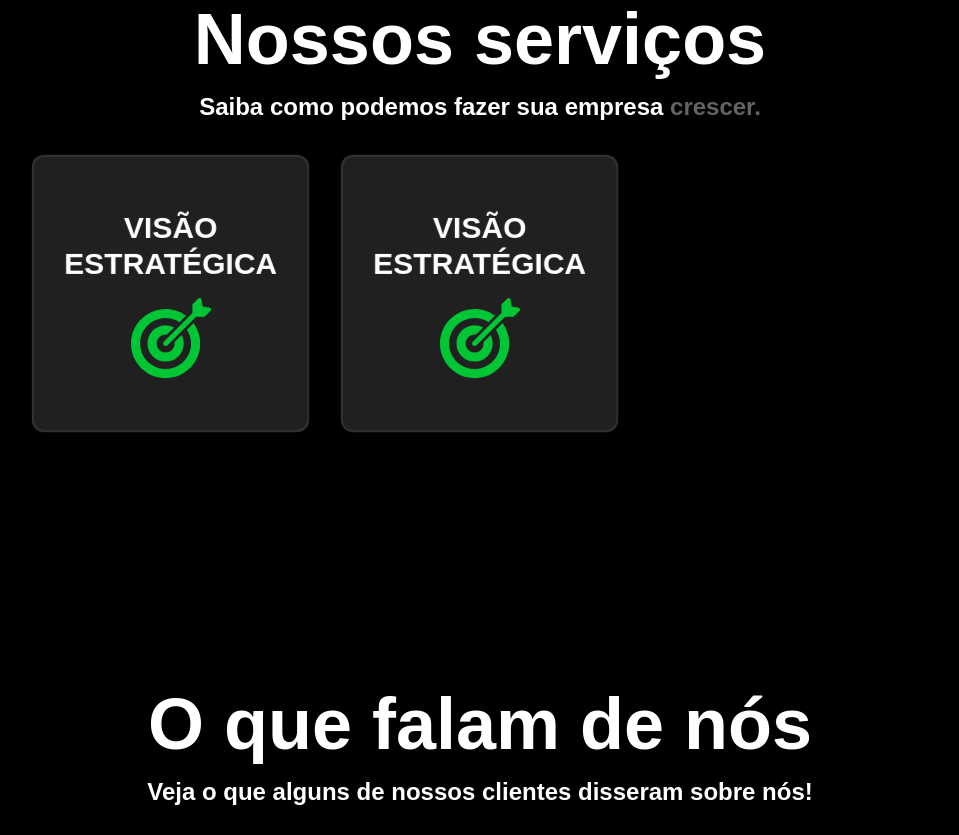
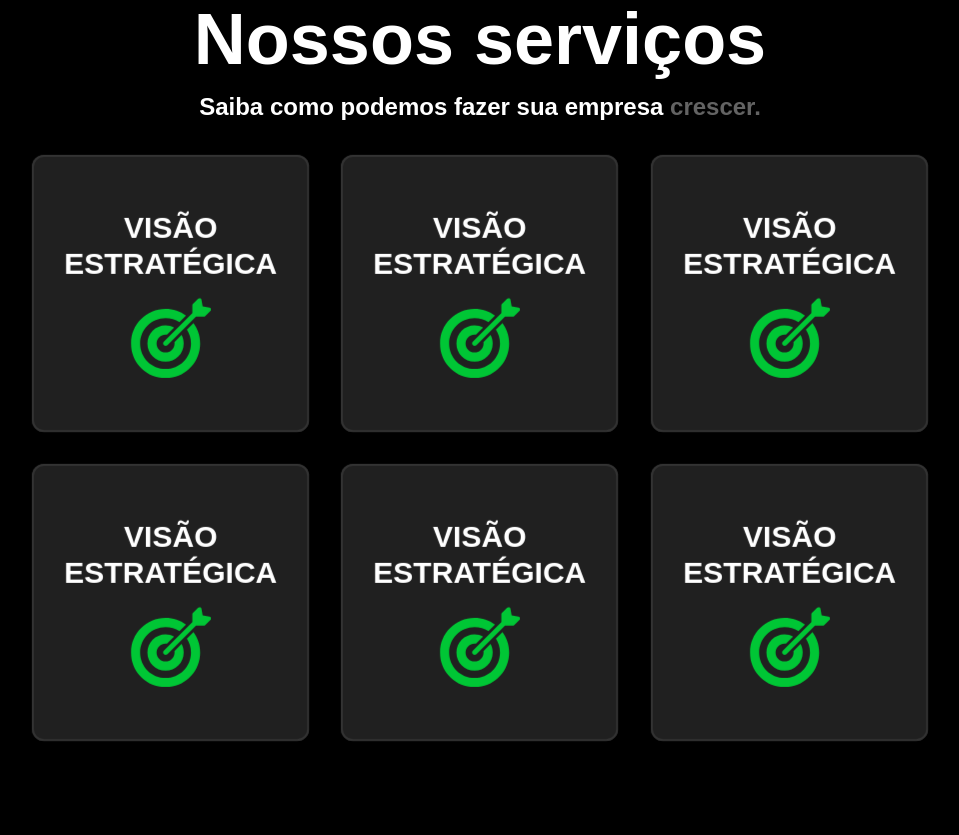
Before and after one commit to tulin404/bendito-north, a website built with Vite: page index.html in a window 1280 px wide. Shown: the part 1725-2560 px from the top of the page, without its empty margins (160-1119 px from the left). Built offline with nearby package versions, Linux system fonts and the light colour scheme; files whose address does not match are found by name; a web font is replaced by a local one.

```diff
--- a/index.html
+++ b/index.html
@@ -89,35 +89,72 @@
         </div>
         <div id="services-wrapper" class="hidden md:grid w-full max-w-lg md:max-w-4xl grid-cols-2 md:grid-cols-3 justify-center gap-8">
             <div class="card-wrapper">
-              <div class="card relative">
-                <div class="front-card absolute inset-0 text-text-primary text-center">
+              <div class="card">
+                <div class="front-card">
                   <h2>VISÃO ESTRATÉGICA</h2>
-                  <img src="src/assets/arrow-in-the-target.svg" class="h-20">
+                  <img src="src/assets/arrow-in-the-target.svg" class="h-20" alt="Alvo com flecha">
                 </div>
-                <div class="back-card absolute inset-0 flex items-center text-text-secondary">
+                <div class="back-card">
                   <p>Lorem ipsum dolor sit amet consectetur adipisicing elit. Necessitatibus, rerum tenetur hic inventore deleniti iste. Dignissimos, laudantium, quibusdam eveniet.</p>
                 </div>
               </div>
             </div>
             <div class="card-wrapper">
               <div class="card">
-
-                <!-- Frente -->
                 <div class="front-card">
                   <h2>VISÃO ESTRATÉGICA</h2>
                   <img src="src/assets/arrow-in-the-target.svg" class="h-20" alt="Alvo com flecha">
                 </div>
-
-                <!-- Verso -->
                 <div class="back-card">
                   <p>Lorem ipsum dolor sit amet consectetur adipisicing elit. Necessitatibus, rerum tenetur hic inventore deleniti iste. Dignissimos, laudantium, quibusdam eveniet.</p>
                 </div>
-
               </div>
             </div>
-
+            <div class="card-wrapper">
+              <div class="card">
+                <div class="front-card">
+                  <h2>VISÃO ESTRATÉGICA</h2>
+                  <img src="src/assets/arrow-in-the-target.svg" class="h-20" alt="Alvo com flecha">
+                </div>
+                <div class="back-card">
+                  <p>Lorem ipsum dolor sit amet consectetur adipisicing elit. Necessitatibus, rerum tenetur hic inventore deleniti iste. Dignissimos, laudantium, quibusdam eveniet.</p>
+                </div>
+              </div>
+            </div>
+            <div class="card-wrapper">
+              <div class="card">
+                <div class="front-card">
+                  <h2>VISÃO ESTRATÉGICA</h2>
+                  <img src="src/assets/arrow-in-the-target.svg" class="h-20" alt="Alvo com flecha">
+                </div>
+                <div class="back-card">
+                  <p>Lorem ipsum dolor sit amet consectetur adipisicing elit. Necessitatibus, rerum tenetur hic inventore deleniti iste. Dignissimos, laudantium, quibusdam eveniet.</p>
+                </div>
+              </div>
+            </div>
+            <div class="card-wrapper">
+              <div class="card">
+                <div class="front-card">
+                  <h2>VISÃO ESTRATÉGICA</h2>
+                  <img src="src/assets/arrow-in-the-target.svg" class="h-20" alt="Alvo com flecha">
+                </div>
+                <div class="back-card">
+                  <p>Lorem ipsum dolor sit amet consectetur adipisicing elit. Necessitatibus, rerum tenetur hic inventore deleniti iste. Dignissimos, laudantium, quibusdam eveniet.</p>
+                </div>
+              </div>
+            </div>
+            <div class="card-wrapper">
+              <div class="card">
+                <div class="front-card">
+                  <h2>VISÃO ESTRATÉGICA</h2>
+                  <img src="src/assets/arrow-in-the-target.svg" class="h-20" alt="Alvo com flecha">
+                </div>
+                <div class="back-card">
+                  <p>Lorem ipsum dolor sit amet consectetur adipisicing elit. Necessitatibus, rerum tenetur hic inventore deleniti iste. Dignissimos, laudantium, quibusdam eveniet.</p>
+                </div>
+              </div>
+            </div>
         </div>
-
         <div id="mobile-services-wrapper" class="flex md:hidden w-full relative h-[40dvh] items-center justify-center text-text-primary">
           <div id="arrow-pos" class="absolute aspect-square w-full left-1/2 -translate-x-1/2 font-body font-bold">
             <div id="arrow-left" class="absolute h-6 aspect-square hover:cursor-pointer -left-5.5 top-1/2 -translate-y-1/2 flex items-center justify-center bg-sticker-lighter rounded-full opacity-0 transition-opacity duration-200">&lt;</div>
--- a/src/css/input.css
+++ b/src/css/input.css
@@ -188,63 +188,54 @@
 .card-wrapper {
     perspective: 1000px;
     -webkit-perspective: 1000px;
+    will-change: transform; /* movido pra cá */
     @apply aspect-square transition-transform duration-300 hover:-translate-y-4 relative bg-transparent;
 }
-
 .card-wrapper:hover .card {
     transform: rotateY(180deg);
 }
-
 .card {
     width: 100%;
     height: 100%;
     position: relative;
-
     transform-style: preserve-3d;
     -webkit-transform-style: preserve-3d;
     transition: transform 0.6s cubic-bezier(0.4, 0, 0.2, 1);
-    will-change: transform;
+    /* will-change: transform; <- REMOVIDO daqui */
 }
-
 .front-card,
 .back-card {
     position: absolute;
     inset: 0;
     width: 100%;
     height: 100%;
-
-    /* Previne a piscada/flash durante o giro */
     backface-visibility: hidden !important;
     -webkit-backface-visibility: hidden !important;
-
-    /* Força aceleração gráfica sem misturar camadas */
-    transform-style: preserve-3d;
-    -webkit-transform-style: preserve-3d;
     -webkit-font-smoothing: antialiased;
-
-    @apply border-2 bg-sticker aspect-square rounded-xl;
+    /* REMOVIDO: border-2 (causa do flicker) */
+    @apply bg-sticker aspect-square rounded-xl;
 }
 
 .front-card {
-    @apply border-cta md:border-sticker-light md:hover:border-cta text-3xl flex flex-col items-center justify-center gap-4 font-heading font-bold text-text-primary text-center;
-
-    /* Separação física mínima para não dar conflito (Z-fighting) */
+    @apply md:hover:border-cta text-3xl flex flex-col items-center justify-center gap-4 font-heading font-bold text-text-primary text-center transition-all duration-200;
+    box-shadow: inset 0 0 0 2px var(--color-sticker-light); /* substitui border-cta */
     transform: rotateY(0deg) translateZ(1px);
     -webkit-transform: rotateY(0deg) translateZ(1px);
 }
 
+@media (min-width: 768px) {
+    .card-wrapper:hover .front-card {
+        box-shadow: inset 0 0 0 2px var(--color-cta);
+    }
+}
+
 .back-card {
-    @apply border-cta font-body font-light text-lg text-center px-2 flex items-center justify-center text-text-secondary;
-
+    @apply font-body font-light text-lg text-center px-2 flex items-center justify-center text-text-secondary;
+    box-shadow: inset 0 0 0 2px var(--color-cta); /* substitui border-cta */
     transform: rotateY(180deg) translateZ(1px);
     -webkit-transform: rotateY(180deg) translateZ(1px);
 }
 
-/*
-  EFEITO GLOW/SOMBRA SEM FLASH:
-  Criamos uma camada isolada presa ao container rotacional (.card).
-  Ela gira junto com a carta, mas não interfere com o backface-visibility das faces.
-*/
 .card::after {
     content: '';
     position: absolute;
@@ -254,12 +245,8 @@
     opacity: 0;
     transition: opacity 0.3s ease;
     pointer-events: none;
-
-    /* Garante que o glow fique levemente atrás do plano de renderização */
     transform: translateZ(0px);
 }
-
-/* Ativa o glow no hover do wrapper */
 .card-wrapper:hover .card::after {
     opacity: 1;
 }
@@ -339,8 +326,16 @@
     @apply transition-all duration-300 w-full h-full;
 }
 
+.social #whatsapp {
+    @apply text-cta sm:text-white
+}
+
 .social #ttk {
     @apply h-10
+}
+
+.social:hover #whatsapp {
+    color: #25D366;
 }
 
 .std {
```
